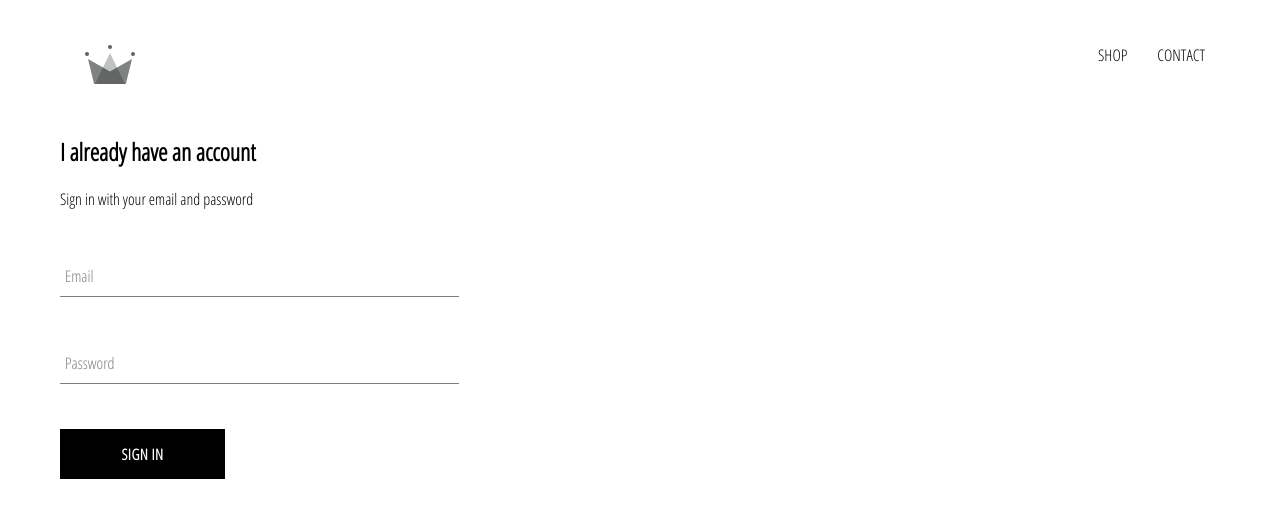
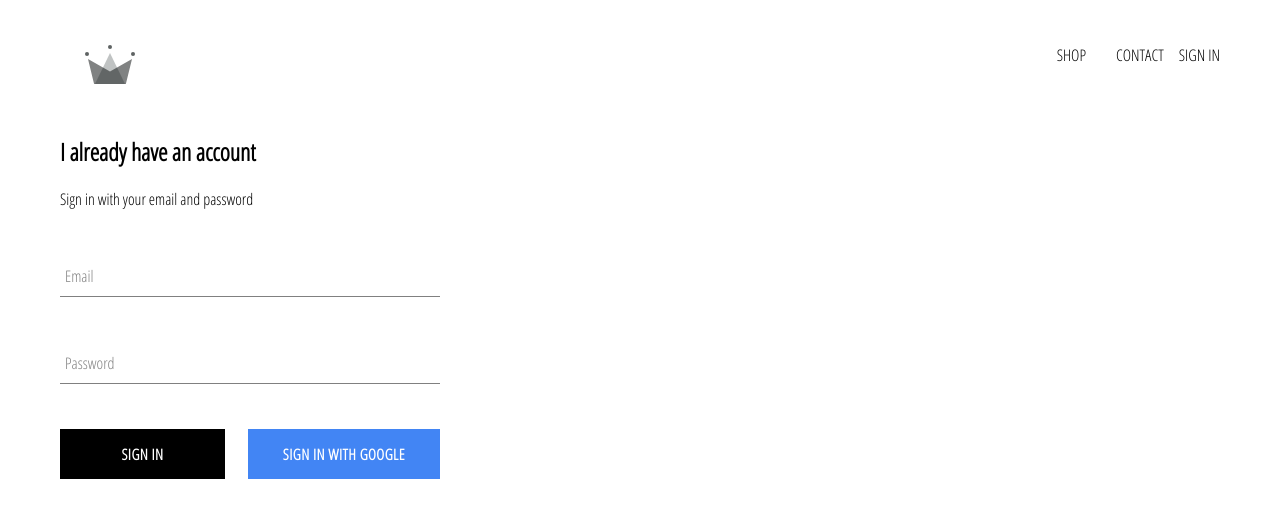
Before and after one commit to pavelcse/Ecommerce-With-ReactJS, a React (Create React App) app: page /signin in a window 1280 px wide. Shown: the top 518 px of the page. Built offline with nearby package versions, Linux system fonts and the light colour scheme; no server answers.

Commit message:
Integrate firebase into application, modify sign in component and sign in with google

```diff
--- a/package.json
+++ b/package.json
@@ -6,6 +6,7 @@
     "@testing-library/jest-dom": "^4.2.4",
     "@testing-library/react": "^9.5.0",
     "@testing-library/user-event": "^7.2.1",
+    "firebase": "^7.14.2",
     "node-sass": "^4.14.0",
     "react": "^16.13.1",
     "react-dom": "^16.13.1",
--- a/src/App.css
+++ b/src/App.css
@@ -7,3 +7,7 @@
   text-decoration: none;
   color: black;
 }
+
+* {
+  box-sizing: border-box;
+}
--- a/src/App.js
+++ b/src/App.js
@@ -1,23 +1,44 @@
 import React from 'react';
-import { Switch, Route } from 'react-router-dom';
+import {Switch, Route} from 'react-router-dom';
 import './App.css';
 
 import Header from "./components/header/header.component";
 import HomeComponent from "./pages/homepage/HomeComponent";
 import ShopComponent from "./pages/shoppage/shop.component";
 import SignInAndSignUpComponent from "./pages/sign-in-and-sign-up/sign-in-and-sign-up.component";
+import {auth} from './firebase/firebase.utils';
 
-function App() {
+class App extends React.Component {
+    state = {
+        currentUser: null
+    };
+
+    unsubscribeFromAuth = null;
+
+    componentDidMount() {
+        this.unsubscribeFromAuth = auth.onAuthStateChanged(user => {
+            this.setState({ currentUser: user })
+
+            console.log(user);
+        });
+    }
+
+    componentWillUnmount() {
+        this.unsubscribeFromAuth();
+    }
+
+    render() {
         return (
             <div>
-        <Header />
+                <Header currentUser={this.state.currentUser} />
                 <Switch>
-            <Route exact path='/' component={HomeComponent} />
-            <Route path='/shop' component={ShopComponent} />
-            <Route path='/signin' component={SignInAndSignUpComponent} />
+                    <Route exact path='/' component={HomeComponent}/>
+                    <Route path='/shop' component={ShopComponent}/>
+                    <Route path='/signin' component={SignInAndSignUpComponent}/>
                 </Switch>
             </div>
         );
     }
+}
 
 export default App;
--- a/src/components/custom-button/custom-button.component.jsx
+++ b/src/components/custom-button/custom-button.component.jsx
@@ -1,8 +1,8 @@
 import React from "react";
 import './custom-button.style.scss'
 
-const CustomButton = ({ children, ...otherProps }) => (
-    <button className='custom-button' {...otherProps}>
+const CustomButton = ({ children, isGoogleSignIn, ...otherProps }) => (
+    <button className={`${isGoogleSignIn ? 'google-sign-in' : ''} custom-button`} {...otherProps}>
         { children }
     </button>
 );
--- a/src/components/custom-button/custom-button.style.scss
+++ b/src/components/custom-button/custom-button.style.scss
@@ -19,4 +19,14 @@
     color: black;
     border: 1px solid black;
   }
+
+  &.google-sign-in {
+    background-color: #4285f4;
+    color: white;
+
+    &:hover {
+      background-color: #357ae8;
+      border: none;
+    }
+  }
 }
--- a/src/components/header/header.component.jsx
+++ b/src/components/header/header.component.jsx
@@ -4,7 +4,9 @@
 
 import './header.style.scss';
 
-const Header = (props) => (
+import { auth } from "../../firebase/firebase.utils";
+
+const Header = ({currentUser}) => (
     <div className='header'>
         <Link className='logo-container' to='/'>
             <Logo className='logo' />
@@ -16,6 +18,12 @@
             <Link className='option' to='/shop'>
                 CONTACT
             </Link>
+            {
+                currentUser ?
+                    <div className='option' onClick={() => auth.signOut()}>SIGN OUT</div>
+                    :
+                    <Link to='signin'>SIGN IN</Link>
+            }
         </div>
     </div>
 );
--- a/src/components/header/header.style.scss
+++ b/src/components/header/header.style.scss
@@ -20,6 +20,7 @@
 
     .option {
       padding: 10px 15px;
+      cursor: pointer;
     }
   }
 }
--- a/src/components/sign-in/sign-in.component.jsx
+++ b/src/components/sign-in/sign-in.component.jsx
@@ -3,6 +3,8 @@
 import CustomButton from "../custom-button/custom-button.component";
 
 import './sign-in.style.scss';
+
+import { signInWithGoogle } from '../../firebase/firebase.utils';
 
 class SignIn extends Component {
     state = {
@@ -54,7 +56,10 @@
                         required
                     />
 
-                    <CustomButton type="submit">Sign In</CustomButton>
+                    <div className="buttons">
+                        <CustomButton type="submit">Sign In</CustomButton>
+                        <CustomButton onClick={signInWithGoogle} isGoogleSignIn>Sign In With Google</CustomButton>
+                    </div>
                 </form>
             </div>
         );
--- a/src/components/sign-in/sign-in.style.scss
+++ b/src/components/sign-in/sign-in.style.scss
@@ -1,9 +1,14 @@
 .sign-in {
-  width: 30vw;
+  width: 380px;
   display: flex;
   flex-direction: column;
 
   .title {
     margin: 10px 0;
   }
+
+  .buttons {
+    display: flex;
+    justify-content: space-between;
+  }
 }
--- /dev/null
+++ b/src/firebase/firebase.utils.js
@@ -0,0 +1,25 @@
+import firebase from "firebase/app";
+import 'firebase/firestore';
+import 'firebase/auth';
+
+const config = {
+    apiKey: "AIzaSyARh9XefhwrfgtPtTrNCE8TvIxuQTeOwv4",
+    authDomain: "pavel-crwn-clothing.firebaseapp.com",
+    databaseURL: "https://pavel-crwn-clothing.firebaseio.com",
+    projectId: "pavel-crwn-clothing",
+    storageBucket: "pavel-crwn-clothing.appspot.com",
+    messagingSenderId: "408327637116",
+    appId: "1:408327637116:web:630ec149cb291ef286e1f9",
+    measurementId: "G-YYHP4FFCE4"
+};
+
+firebase.initializeApp(config);
+
+export const auth = firebase.auth();
+export const firestore = firebase.firestore();
+
+const provider = new firebase.auth.GoogleAuthProvider();
+provider.setCustomParameters({ prompt: 'select_account' });
+export const signInWithGoogle = () => auth.signInWithPopup(provider);
+
+export default firebase;
```
Also changed, not shown: 1 other file (tests, documents, lock files or other folders). Lines whose indentation alone changed are shown as unchanged.
